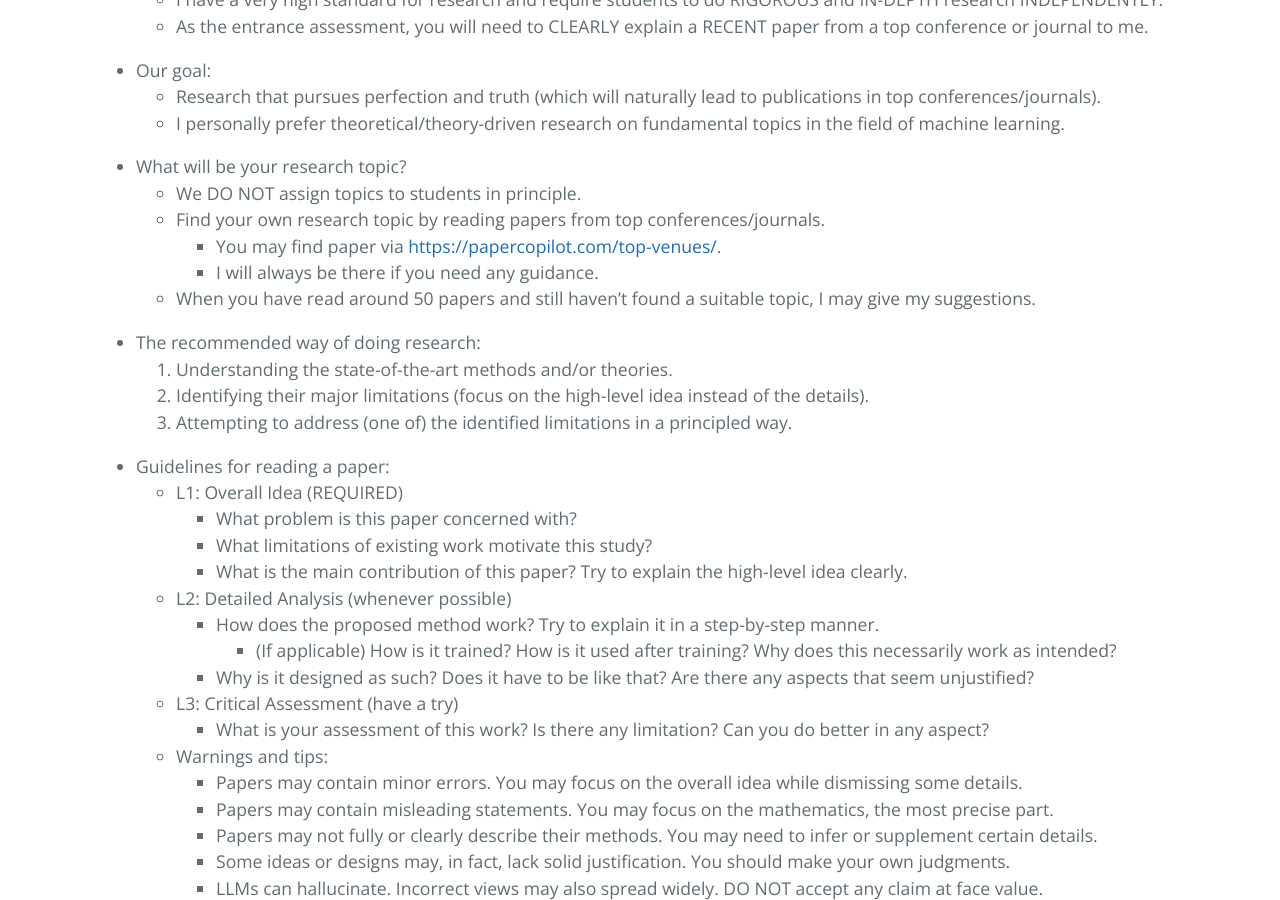
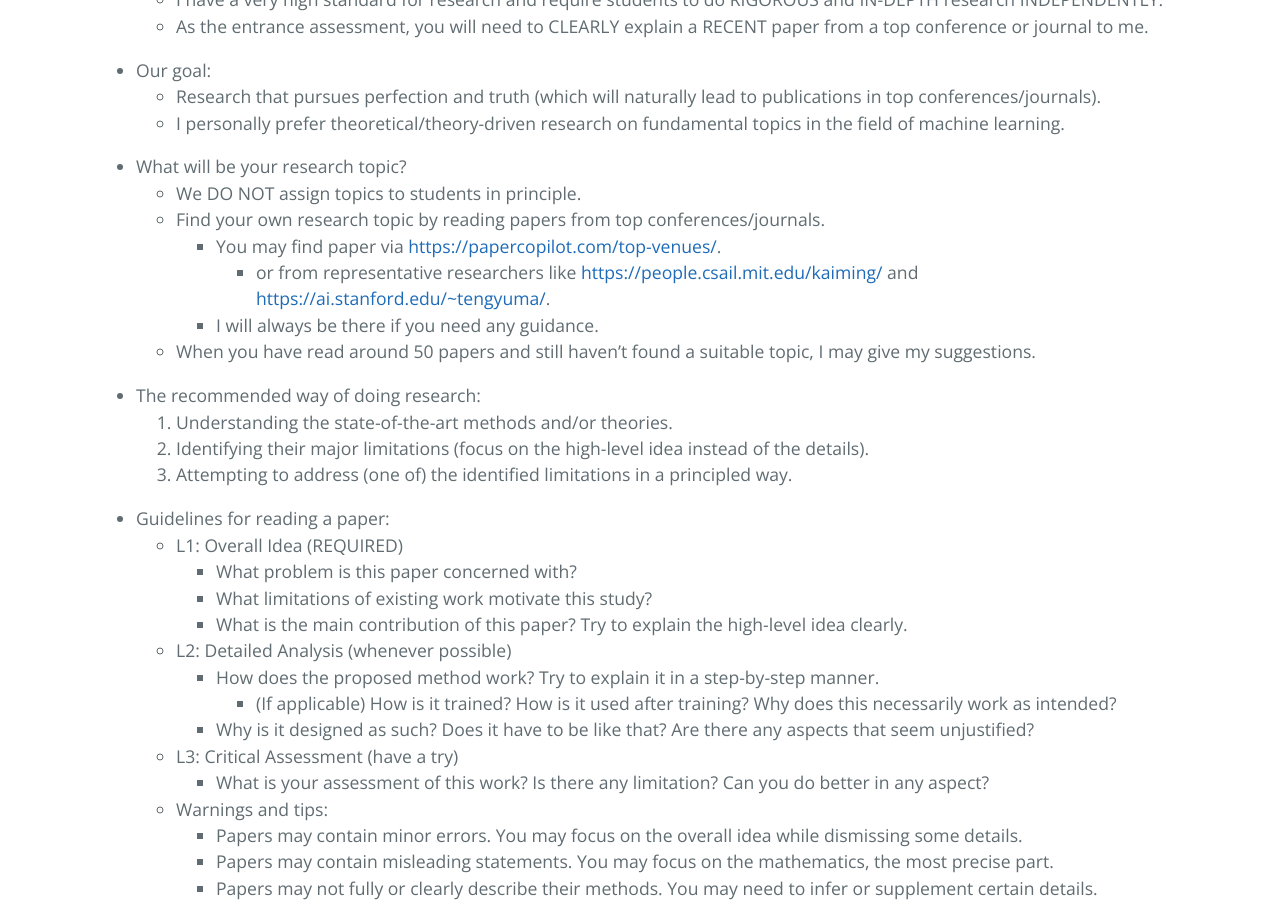
Before and after one commit to ZhimingZhou/zhimingzhou.github.io, a Jekyll site: the page built from _posts/2020-12-09-Prospective-Students.md, in a window 1280 px wide and 900 px high, scrolled down 502 px. Built offline with Jekyll 4.4.1, drawn with Linux system fonts in a browser that asks for light colours.

Commit message:
Update 2020-12-09-Prospective-Students.md

```diff
--- a/_posts/2020-12-09-Prospective-Students.md
+++ b/_posts/2020-12-09-Prospective-Students.md
@@ -24,6 +24,7 @@ I’m looking for TALENTED students with GENUINE enthusiasm for FUNDAMENTAL rese
 	- We DO NOT assign topics to students in principle.
 	- Find your own research topic by reading papers from top conferences/journals.
 		- You may find paper via [https://papercopilot.com/top-venues/](https://papercopilot.com/top-venues/).
+			- or from representative researchers like [https://people.csail.mit.edu/kaiming/](https://people.csail.mit.edu/kaiming/) and [https://ai.stanford.edu/~tengyuma/](https://ai.stanford.edu/~tengyuma/).
 		- I will always be there if you need any guidance.
 	- When you have read around 50 papers and still haven't found a suitable topic, I may give my suggestions.
 
```
